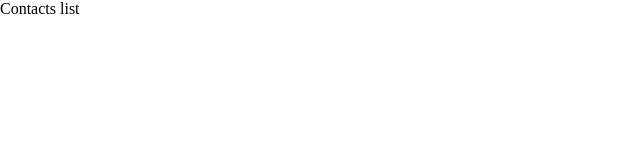
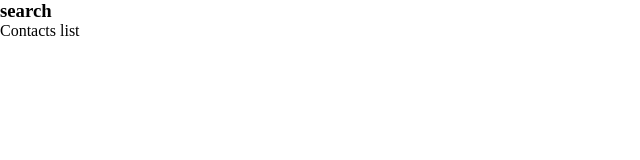
Before and after one commit to shahvalizadehmaryam/contact-app, a React (Vite) app: page / in a window 1280 px wide. Shown: the top 160 px of the page, without its empty margins (0-640 px from the left). Built offline with nearby package versions, Linux system fonts and the light colour scheme.

Commit message:
implemented new folder structure and search comp added.

```diff
--- a/src/App.jsx
+++ b/src/App.jsx
@@ -1,15 +1,14 @@
-// import { Route, Routes } from "react-router-dom";
-import Contacts from "./components/Contacts";
+import { Route, Routes } from "react-router-dom";
 import ContactProvider from "./context/ContactContext";
+import HomePage from "./components/templates/HomePage";
 
 function App() {
   return (
     <>
     <ContactProvider>
-      <Contacts />
-      {/* <Routes>
-        <Route path="/" element={<Contacts />} />
-      </Routes> */}
+      <Routes>
+        <Route path="/" element={<HomePage />} />
+      </Routes>
       </ContactProvider>
     </>
   );
--- /dev/null
+++ b/src/components/modules/Search.jsx
@@ -0,0 +1,9 @@
+const Search = () => {
+    return (
+        <>
+        <h3>search</h3>
+        </>
+     );
+}
+
+export default Search;
--- /dev/null
+++ b/src/components/templates/HomePage.jsx
@@ -0,0 +1,14 @@
+import Contacts from "../modules/Contacts";
+import Search from "../modules/Search";
+
+const HomePage = () => {
+    return (
+        <div>
+            <Search />
+            <Contacts />
+
+        </div>
+      );
+}
+
+export default HomePage;
```
Also changed, not shown: src/components/modules/Contacts.jsx (renamed from src/components/Contacts.jsx, +7 -2 lines).
